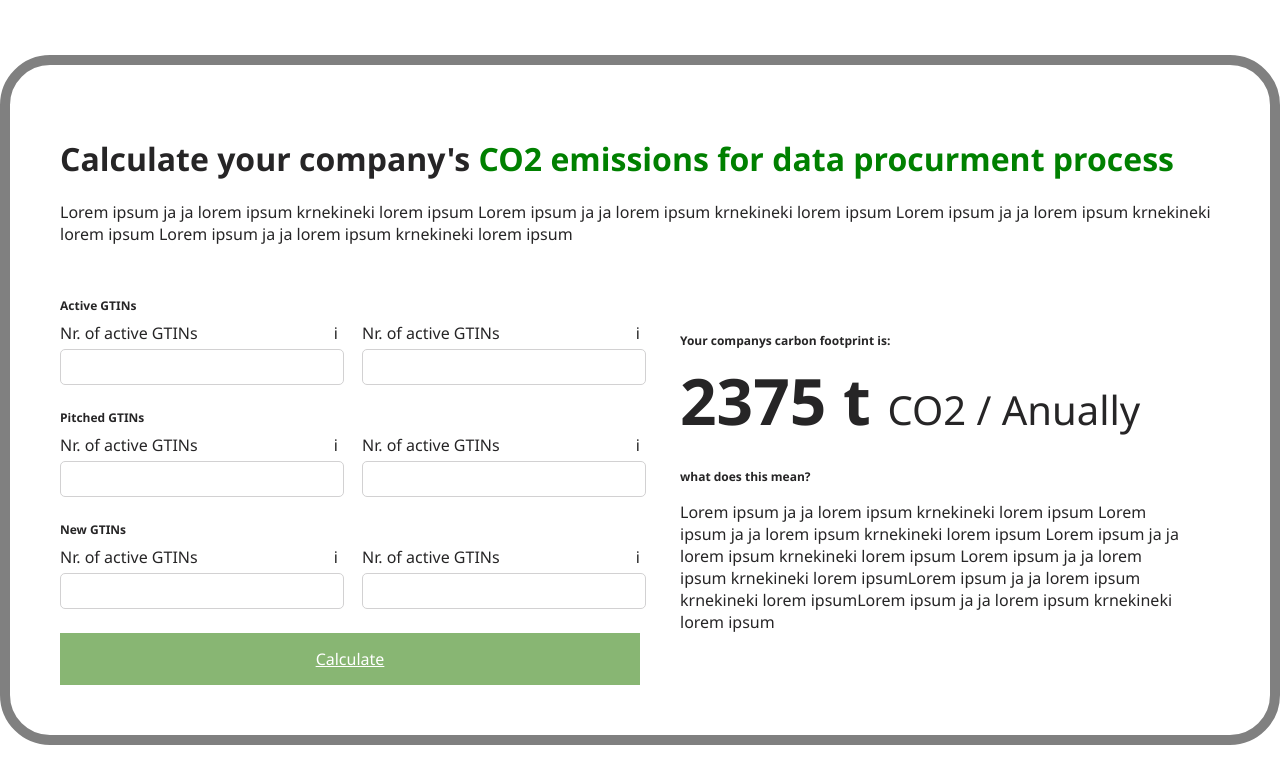
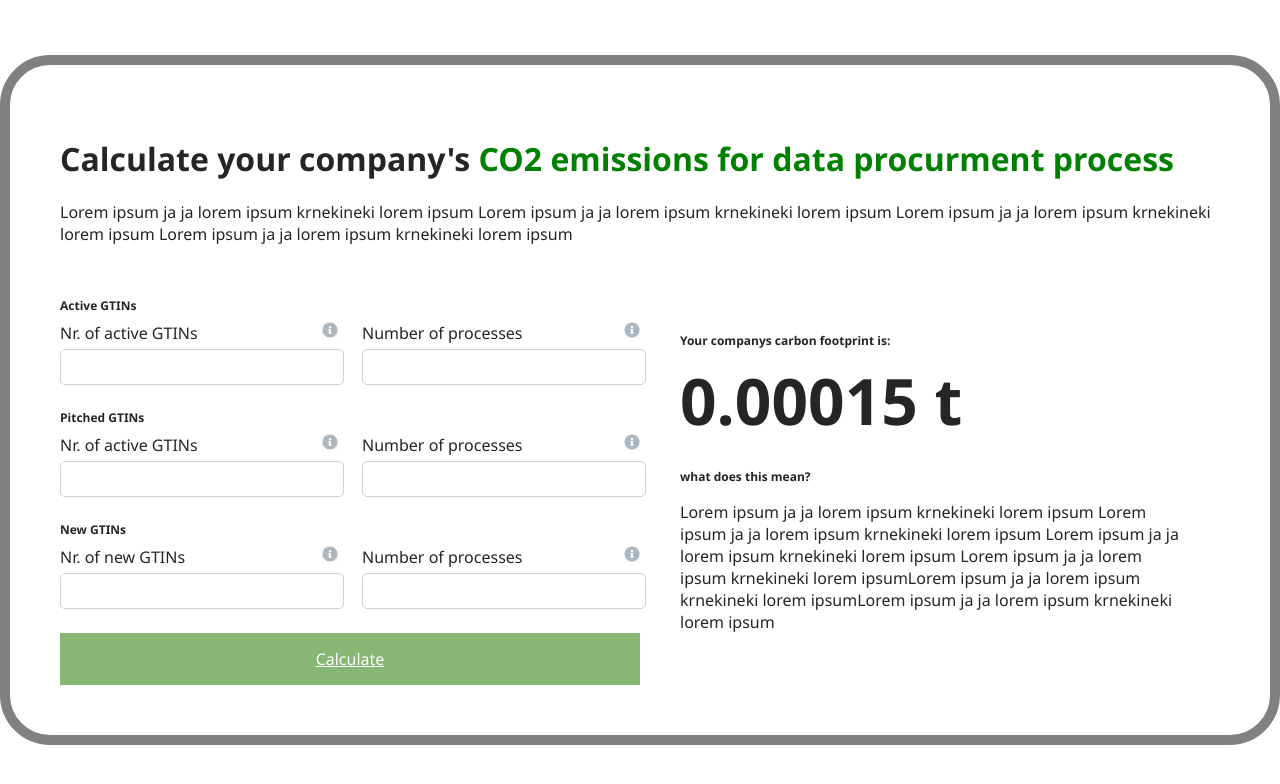
Before and after one commit to zbukovnik/CO2-calc, a plain HTML site: page index.html in a window 1280 px wide. Both pictures are taken after a click on the link "Calculate". Drawn offline with Linux system fonts and the light colour scheme.

Commit message:
Fix calculation and add info image

```diff
--- a/index.html
+++ b/index.html
@@ -69,6 +69,12 @@
             line-height: 32px;
             border: 1px solid #d2d1d2;
             width: 100%;
+        }
+        .info {
+            background: url("imgs/info.png") center center;
+            background-size: contain;
+            width: 1em;
+            height: 1em;
         }
 
         .btn {
@@ -206,51 +212,51 @@
             <div class="d-flex mb-3">
                 <div class="pr-3 w-100">
                     <div class="d-flex justify-content-between">
-                        <label>Nr. of active GTINs</label>
-                        <div class="tooltip-toggle" aria-label="one million emissions!"><span>i</span></div>
+                        <label for="aGtin">Nr. of active GTINs</label>
+                        <div class="tooltip-toggle" aria-label="one million emissions!"><div class="info"></div></div>
                     </div>
-                    <input type="number" required>
+                    <input min="0" id="aGtin" type="number" required>
                 </div>
                 <div class="w-100">
                     <div class="d-flex justify-content-between">
-                        <label>Nr. of active GTINs</label>
-                        <div class="tooltip"><span>i</span></div>
+                        <label for="aProcesses">Number of processes</label>
+                        <div class="tooltip"><div class="info"></div></div>
                     </div>
-                    <input type="number" required>
+                    <input min="0" id="aProcesses" type="number" required>
                 </div>
             </div>
             <p class="mb-0 text-b">Pitched GTINs</p>
             <div class="d-flex mb-3">
                 <div class="pr-3 w-100">
                     <div class="d-flex justify-content-between">
-                        <label>Nr. of active GTINs</label>
-                        <div class="tooltip-toggle" aria-label="one million emissions!"><span>i</span></div>
+                        <label for="pGtin">Nr. of active GTINs</label>
+                        <div class="tooltip-toggle" aria-label="one million emissions!"><div class="info"></div></div>
                     </div>
-                    <input type="number" required>
+                    <input min="0" id="pGtin" type="number" required>
                 </div>
                 <div class="w-100">
                     <div class="d-flex justify-content-between">
-                        <label>Nr. of active GTINs</label>
-                        <div class="tooltip"><span>i</span></div>
+                        <label for="pProcesses">Number of processes</label>
+                        <div class="tooltip"><div class="info"></div></div>
                     </div>
-                    <input type="number" required>
+                    <input min="0" id="pProcesses" type="number" required>
                 </div>
             </div>
             <p class="mb-0 text-b">New GTINs</p>
             <div class="d-flex mb-3">
                 <div class="pr-3 w-100">
                     <div class="d-flex justify-content-between">
-                        <label>Nr. of active GTINs</label>
-                        <div class="tooltip-toggle" aria-label="one million emissions!"><span>i</span></div>
+                        <label for="nGtins">Nr. of new GTINs</label>
+                        <div class="tooltip-toggle" aria-label="one million emissions!"><div class="info"></div></div>
                     </div>
-                    <input type="number" required>
+                    <input min="0" id="nGtins" type="number" required>
                 </div>
                 <div class="w-100">
                     <div class="d-flex justify-content-between">
-                        <label>Nr. of active GTINs</label>
-                        <div class="tooltip"><span>i</span></div>
+                        <label for="nProcesses">Number of processes</label>
+                        <div class="tooltip"><div class="info"></div></div>
                     </div>
-                    <input type="number" required>
+                    <input min="0" id="nProcesses" type="number" required>
                 </div>
             </div>
             <a class="btn w-100 mt-3" href="#" onclick="calculate(); return false;">Calculate</a>
@@ -263,7 +269,7 @@
                 footprint here.</p>
             <div id="post-calc" class="justify-content-around d-none">
                 <p class="text-b">Your companys carbon footprint is:</p>
-                <p class="result-number">2375 t <span>CO2 / Anually</span></p>
+                <p class="result-number" id="result-number">2375 t<span> CO2 Annually</span></p>
                 <p class="text-b">what does this mean?</p>
                 <p>Lorem ipsum ja ja lorem ipsum krnekineki lorem ipsum Lorem ipsum ja ja lorem ipsum krnekineki lorem
                     ipsum Lorem ipsum ja ja lorem ipsum krnekineki lorem ipsum Lorem ipsum ja ja lorem ipsum krnekineki
@@ -275,6 +281,24 @@
 </div>
 <script>
     function calculate() {
+        const co2PerProcess = 50; // grams
+
+        let aGtin = document.getElementById('aGtin').value;
+        let aProcesses = document.getElementById('aProcesses').value;
+        let pGtin = document.getElementById('pGtin').value;
+        let pProcesses = document.getElementById('pProcesses').value;
+        let nGtins = document.getElementById('nGtins').value;
+        let nProcesses = document.getElementById('nProcesses').value;
+
+        let result = (aGtin * aProcesses + co2PerProcess) +
+            (pGtin * pProcesses + co2PerProcess) +
+            (nGtins * nProcesses + co2PerProcess);
+
+        // from grams to tones
+        result /= 1000000;
+
+        document.getElementById("result-number").innerText = result + " t";
+
         document.getElementById("pre-calc").style.display = "none";
         document.getElementById("post-calc").style.display = "block";
     }
```
Also changed, not shown: imgs/info.png (added).
